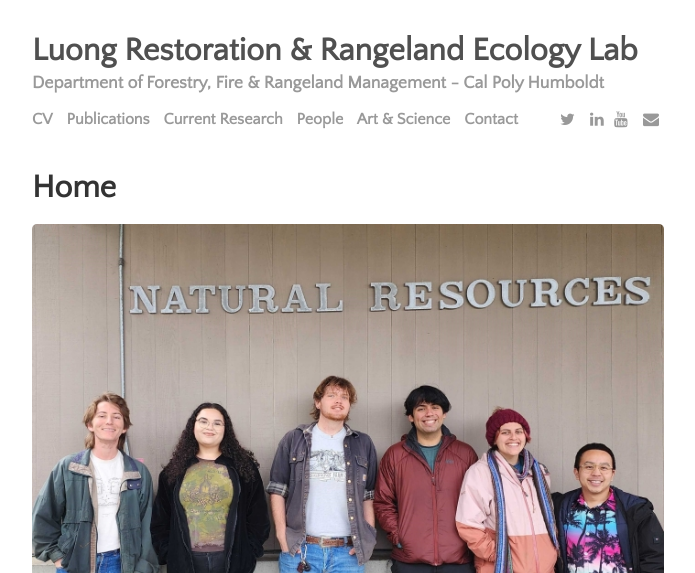
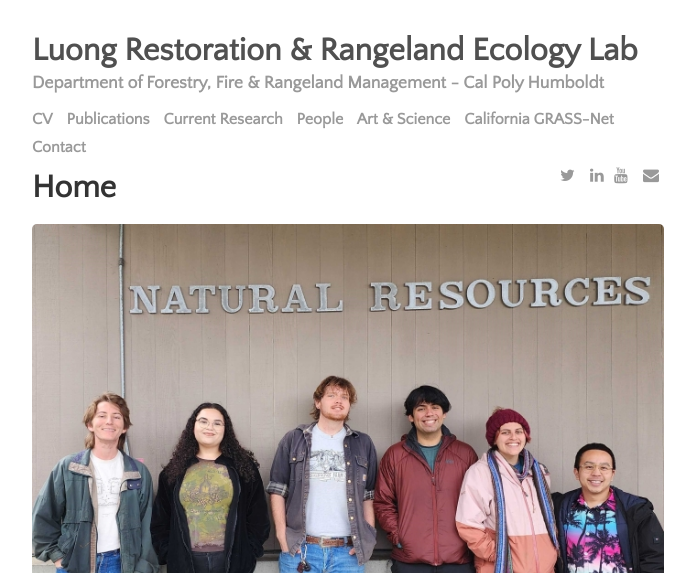
Before and after one commit to austinluong/justinluong.com, a Jekyll site: the page built from index.md, in a window 1280 px wide. Shown: the top 573 px of the page, without its empty margins (292-987 px from the left). Built offline with Jekyll 4.4.1, drawn with Linux system fonts in a browser that asks for light colours; nearby versions of some CDN libraries; grey boxes are pictures that could not be loaded.

Commit message:
Update settings.yml
Add grass-net navigation bar

```diff
--- a/_data/settings.yml
+++ b/_data/settings.yml
@@ -16,6 +16,8 @@ menu:
     url: 'people.html'
   - name: 'Art & Science'
     url: 'artandscience.html'
+  - name: 'California GRASS-Net'
+    url: 'grassnet.html'
   - name: 'Contact'
     url: 'contact.html'
 
```
